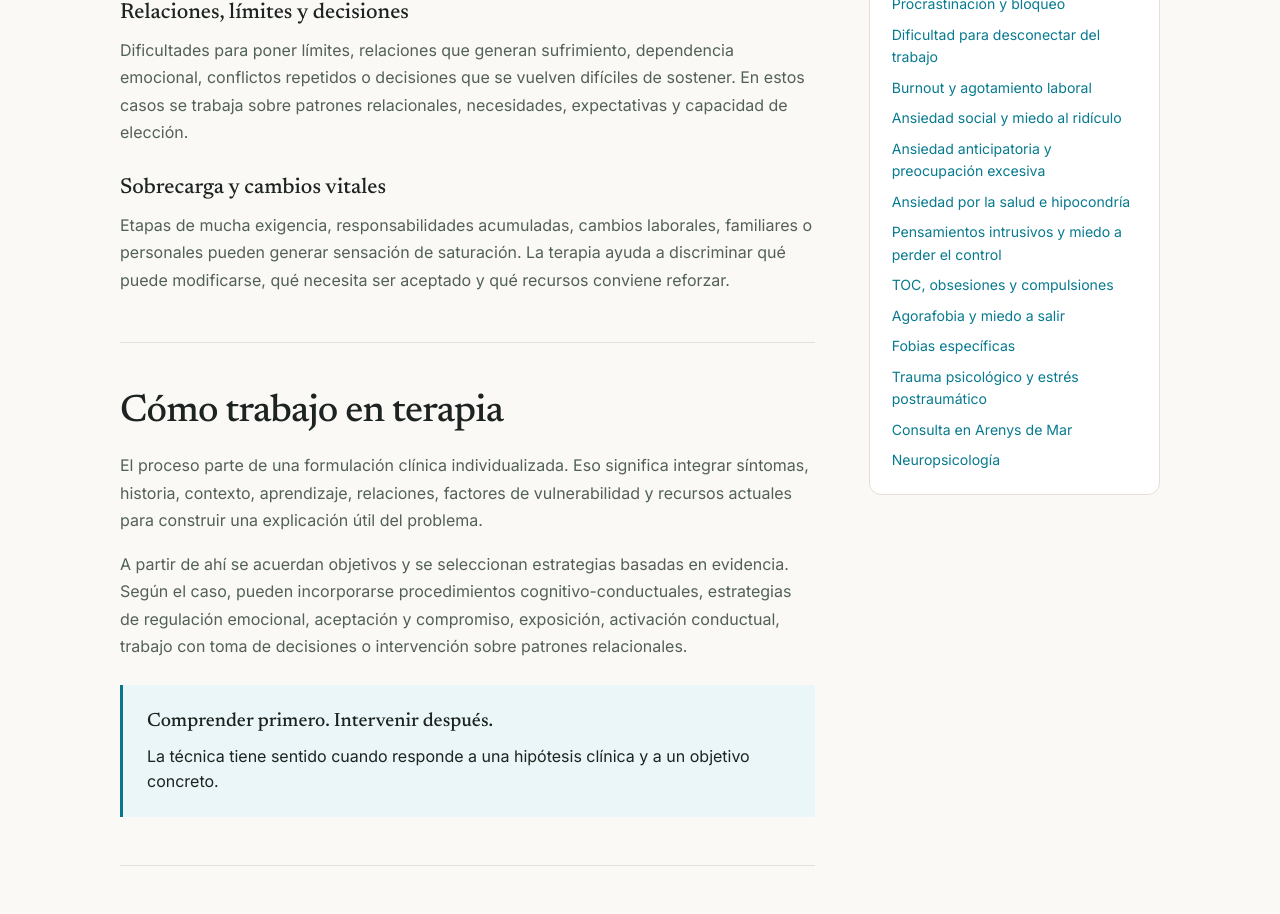
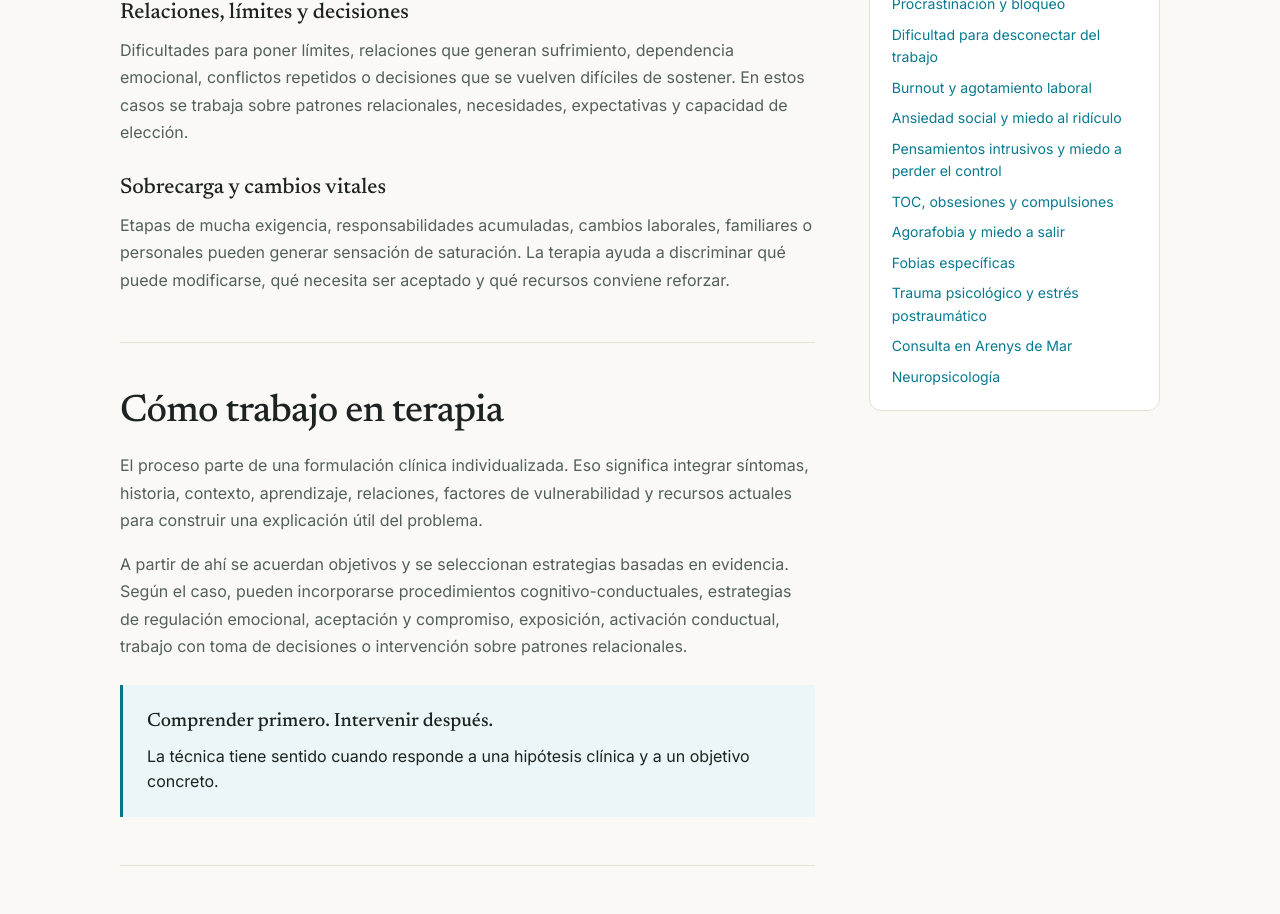
Before and after one commit to carolinasanchezgirona/Portfolio-Carolina, a Next.js app: page /psicologia in a window 1280 px wide. Shown: the part 1540-2454 px from the top of the page. Built offline with nearby package versions, Linux system fonts and the light colour scheme.

Commit message:
SEO: limpiar enlaces tras consolidar ansiedad

```diff
--- a/app/psicologia/page.tsx
+++ b/app/psicologia/page.tsx
@@ -161,8 +161,6 @@ export default function PsychologyPage() {
               <a href="/dificultad-para-desconectar-del-trabajo/">Dificultad para desconectar del trabajo</a>
               <a href="/burnout-y-agotamiento-laboral/">Burnout y agotamiento laboral</a>
               <a href="/ansiedad-social-y-miedo-al-ridiculo/">Ansiedad social y miedo al ridículo</a>
-              <a href="/ansiedad-anticipatoria-y-preocupacion-excesiva/">Ansiedad anticipatoria y preocupación excesiva</a>
-              <a href="/ansiedad-por-la-salud-e-hipocondria/">Ansiedad por la salud e hipocondría</a>
               <a href="/pensamientos-intrusivos-y-miedo-a-perder-el-control/">Pensamientos intrusivos y miedo a perder el control</a>
               <a href="/toc-obsesiones-y-compulsiones/">TOC, obsesiones y compulsiones</a>
               <a href="/agorafobia-y-miedo-a-salir/">Agorafobia y miedo a salir</a>
```
